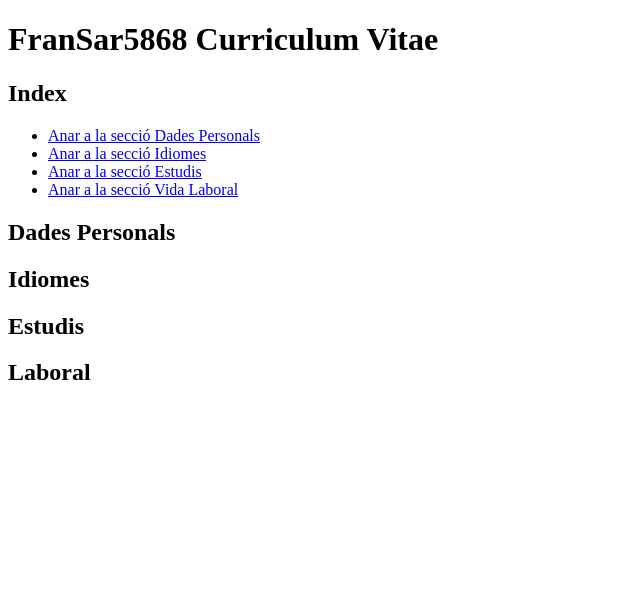
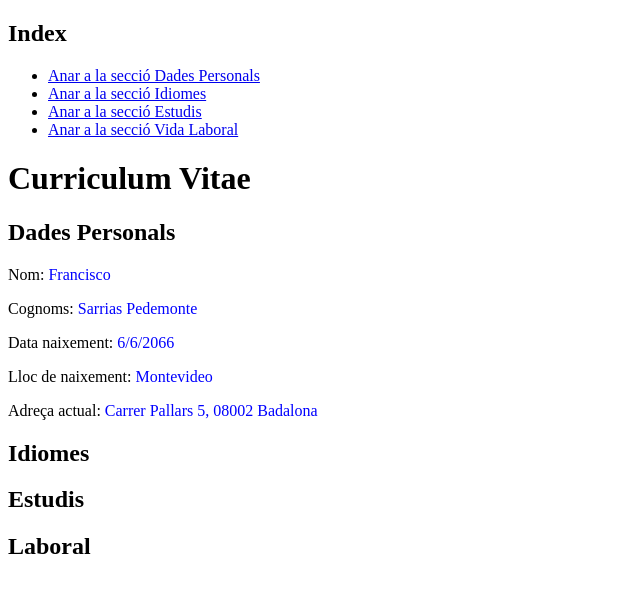
Before and after one commit to FranSar5868/personalportfolio, a plain HTML site: page cv.html in a window 1280 px wide. Shown: the whole page, without its empty margins (0-640 px from the left). Drawn offline with Linux system fonts and the light colour scheme.

Commit message:
DadesPersonals

```diff
--- a/cv.html
+++ b/cv.html
@@ -8,29 +8,39 @@
 </head>
 <body>
     <header>
-        <h1>FranSar5868 Curriculum Vitae</h1>
+        <h2 id="index">Index</h2>
+        <nav>
+            <ul>
+                <li><a href="#dadespersonals">Anar a la secció Dades Personals</a></li>
+                <li><a href="#idiomes">Anar a la secció Idiomes</a></li>
+                <li><a href="#estudis">Anar a la secció Estudis</a></li>
+                <li><a href="#laboral">Anar a la secció Vida Laboral</a></li>
+            </ul>
+        </nav>
 
     </header>
-    <section>
-        <h2 id="index">Index</h2>
-        <ul>
-            <li><a href="#dadespersonals">Anar a la secció Dades Personals</a></li>
-            <li><a href="#idiomes">Anar a la secció Idiomes</a></li>
-            <li><a href="#estudis">Anar a la secció Estudis</a></li>
-            <li><a href="#laboral">Anar a la secció Vida Laboral</a></li>
-        </ul>
+
+    <h1>Curriculum Vitae</h1>
+
+    <section id="#dadespersonals">
+        <h2 >Dades Personals</h2>
+        <div style="font: large;">
+            <p>Nom: <span style="color: blue">Francisco</span></p>
+            <p>Cognoms: <span style="color: blue">Sarrias Pedemonte</span></p>
+            <p>Data naixement: <span style="color: blue">6/6/2066</span></p>
+            <p>Lloc de naixement: <span style="color: blue">Montevideo</span></p>
+            <p>Adreça actual: <span style="color: blue">Carrer Pallars 5, 08002 Badalona</span></p>
+
+        </div>
     </section>
-    <section>
-        <h2 id="dadespersonals">Dades Personals</h2>
+    <section id="idiomes">
+        <h2>Idiomes</h2>
     </section>
-    <section>
-        <h2 id="idiomes">Idiomes</h2>
+    <section id="estudis">
+        <h2>Estudis</h2>
     </section>
-    <section>
-        <h2 id="estudis">Estudis</h2>
-    </section>
-    <section>
-        <h2 id="laboral">Laboral</h2>
+    <section id="laboral">
+        <h2>Laboral</h2>
     </section>
 </body>
 </html>
```
